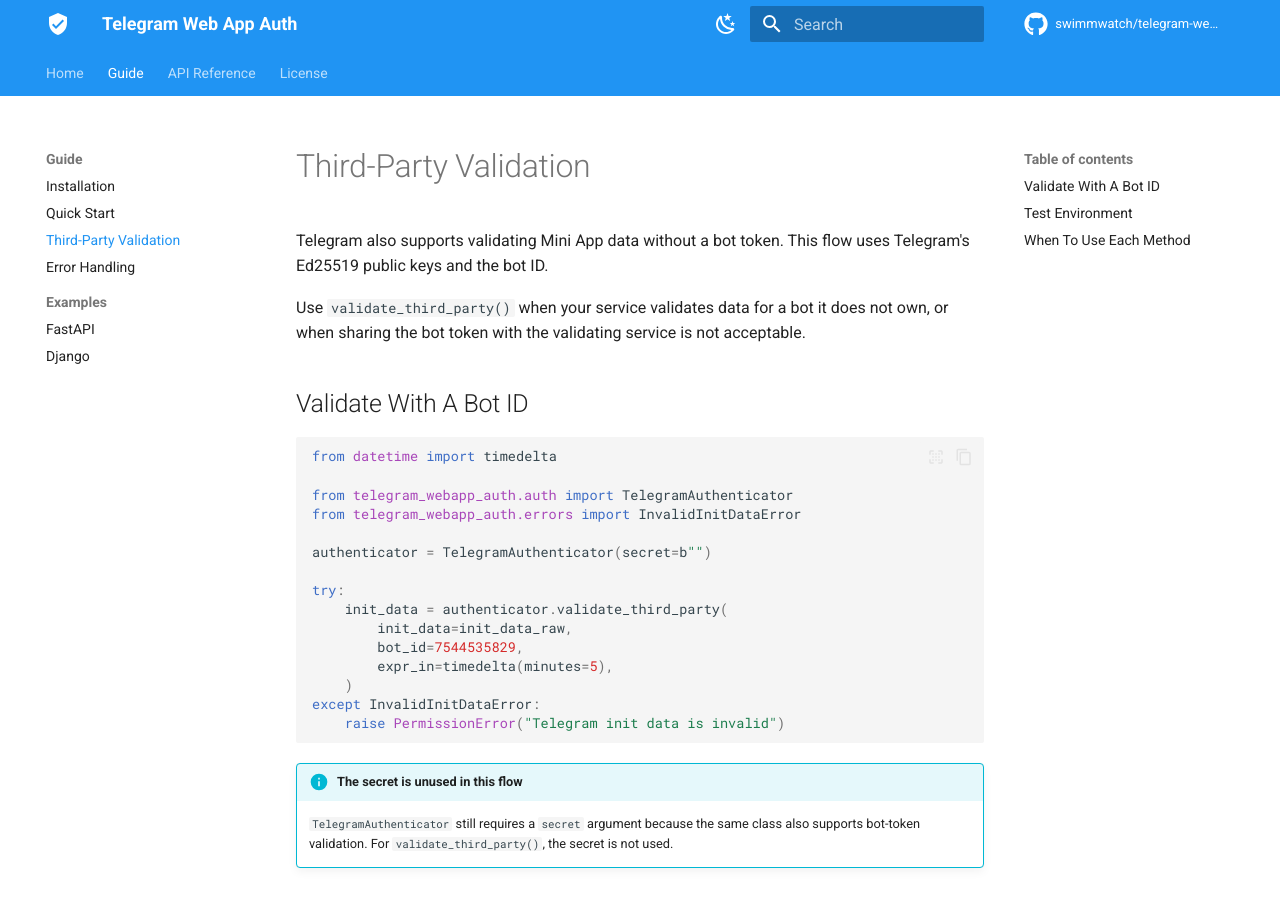
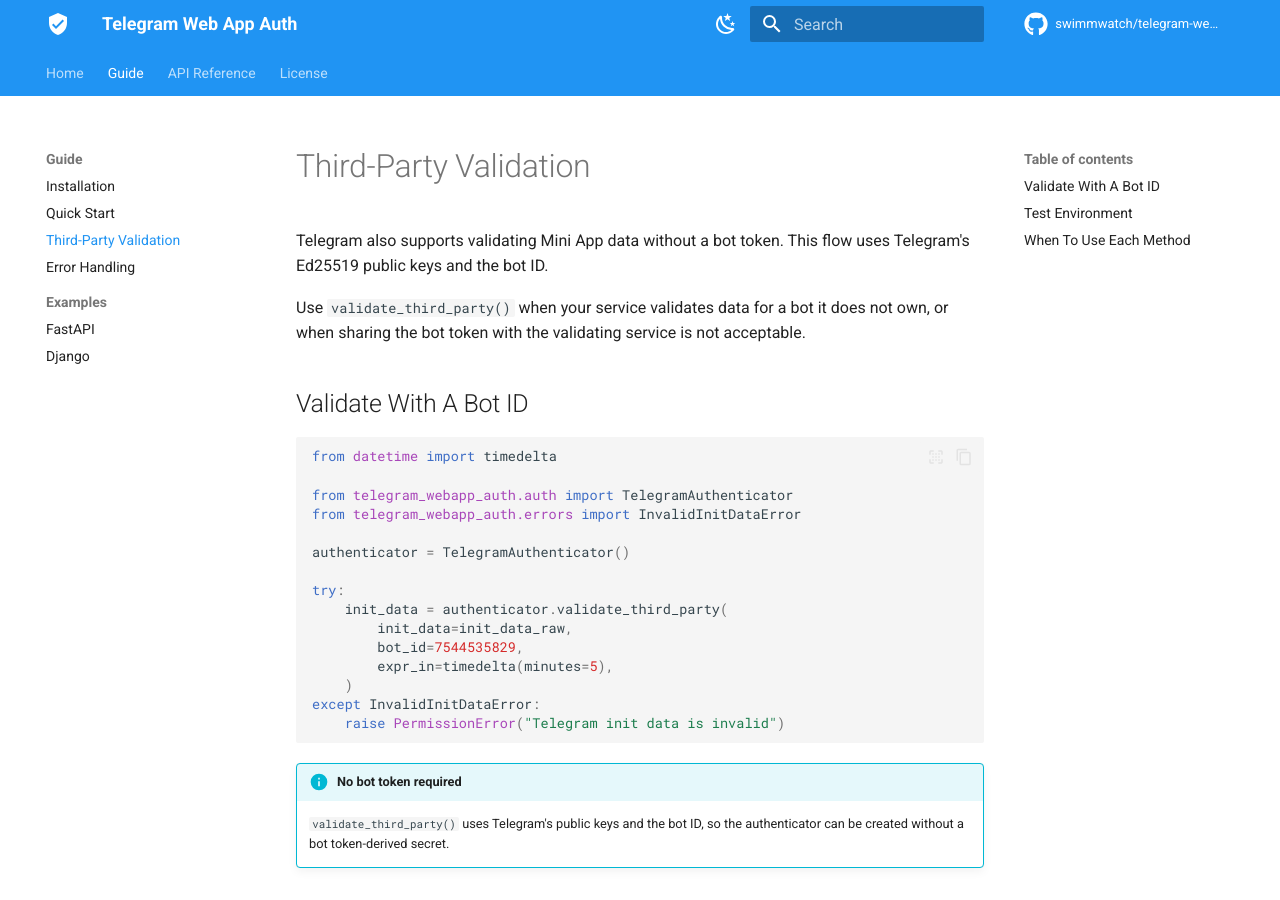
Before and after one commit to swimmwatch/telegram-webapp-auth, an MkDocs documentation site: the page built from docs/guide/third-party.md, in a window 1280 px wide and 900 px high. Built offline with MkDocs 1.6.1 and Material for MkDocs 9.7.7, drawn with Linux system fonts in a browser that asks for light colours; comment, search, counter and statistics services are not loaded.

Commit message:
docs: document validation behavior

````diff
--- a/docs/guide/third-party.md
+++ b/docs/guide/third-party.md
@@ -12,7 +12,7 @@
 from telegram_webapp_auth.auth import TelegramAuthenticator
 from telegram_webapp_auth.errors import InvalidInitDataError
 
-authenticator = TelegramAuthenticator(secret=b"")
+authenticator = TelegramAuthenticator()
 
 try:
     init_data = authenticator.validate_third_party(
@@ -24,9 +24,9 @@
     raise PermissionError("Telegram init data is invalid")
 ```
 
-!!! info "The secret is unused in this flow"
+!!! info "No bot token required"
 
-    `TelegramAuthenticator` still requires a `secret` argument because the same class also supports bot-token validation. For `validate_third_party()`, the secret is not used.
+    `validate_third_party()` uses Telegram's public keys and the bot ID, so the authenticator can be created without a bot token-derived secret.
 
 ## Test Environment
 
````
Also changed, not shown: README.md (+1 -1 lines), docs/guide/quick-start.md (+1 -1 lines), docs/references/data.md (+1 -1 lines).
